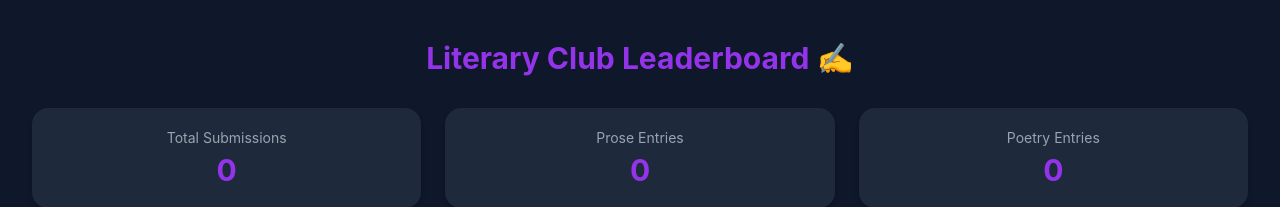
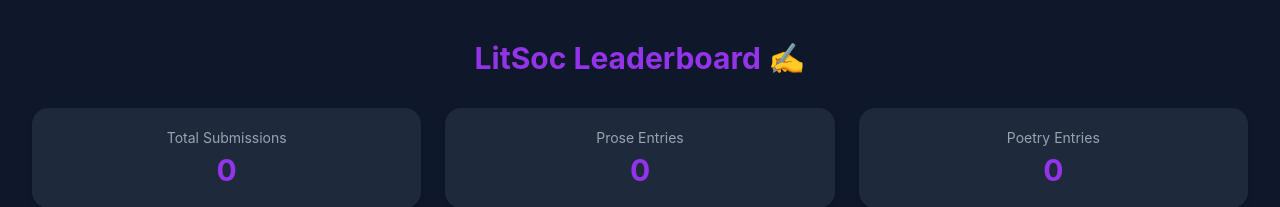
Before and after one commit to a-student-for-life/literary-leaderboard, a React (Create React App) app: page / in a window 1280 px wide. Shown: the top 207 px of the page. Built offline with nearby package versions, Linux system fonts and the light colour scheme; no server answers; the database is empty; the HTML template or start-up script is replaced by a standard one.

Commit message:
changed title

```diff
--- a/src/pages/Leaderboard.jsx
+++ b/src/pages/Leaderboard.jsx
@@ -22,7 +22,7 @@ export default function Leaderboard() {
   return (
     <div className="min-h-screen px-8 py-10">
       <h1 className="text-3xl font-bold mb-8 text-center text-accent">
-        Literary Club Leaderboard ✍️
+        LitSoc Leaderboard ✍️
       </h1>
 
       <div className="grid grid-cols-1 sm:grid-cols-3 gap-6">
```
